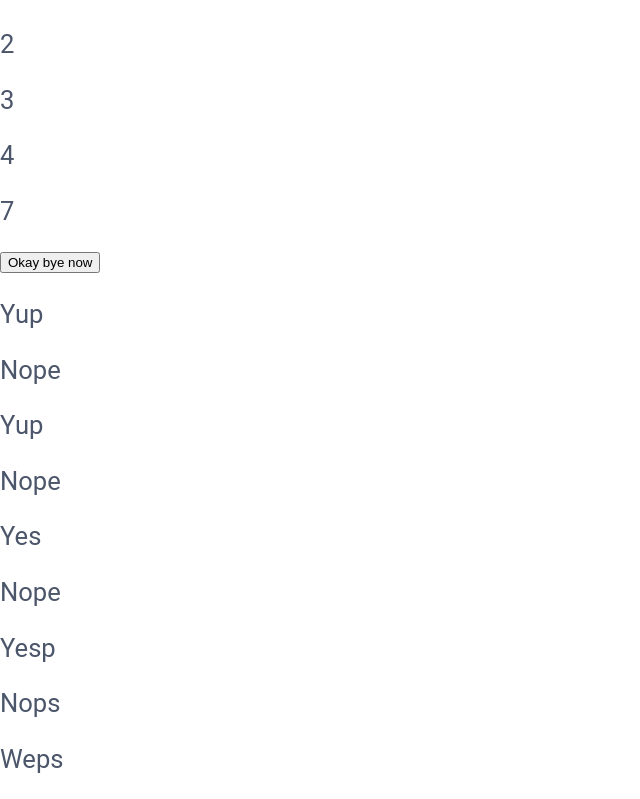
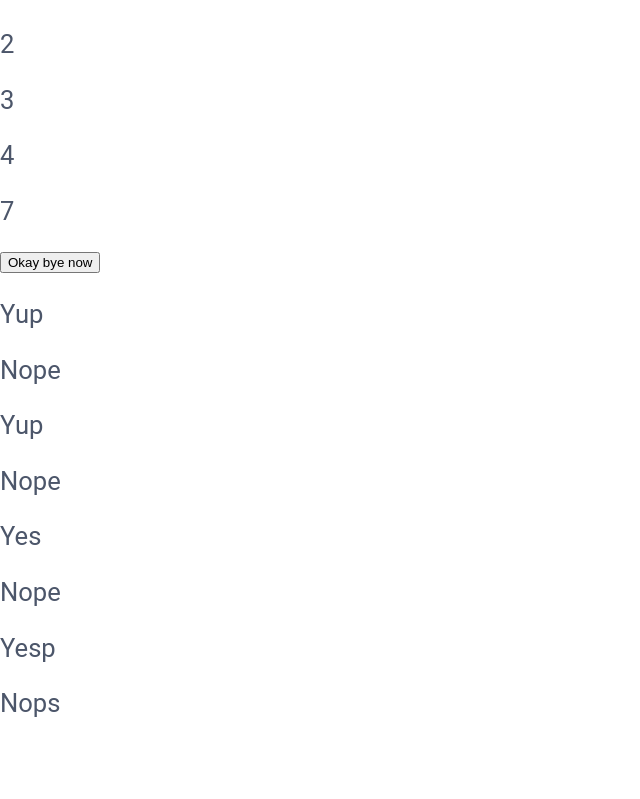
Before and after one commit to DylanMeivis/Portfolio, a React (Create React App) app: page / in a window 1280 px wide. Shown: the part 1170-1969 px from the top of the page, without its empty margins (0-640 px from the left). After the commit the page ends 1914 px from the top, so only its background shows below. Built offline with nearby package versions, Linux system fonts and the light colour scheme.

Commit message:
Update App.js

```diff
--- a/src/App.js
+++ b/src/App.js
@@ -42,7 +42,6 @@ function App() {
             <h3>Nope</h3>
             <h3>Yesp</h3>
             <h3>Nops</h3>
-            <h3>Weps</h3>
         </div>
     </div>
   );
```
